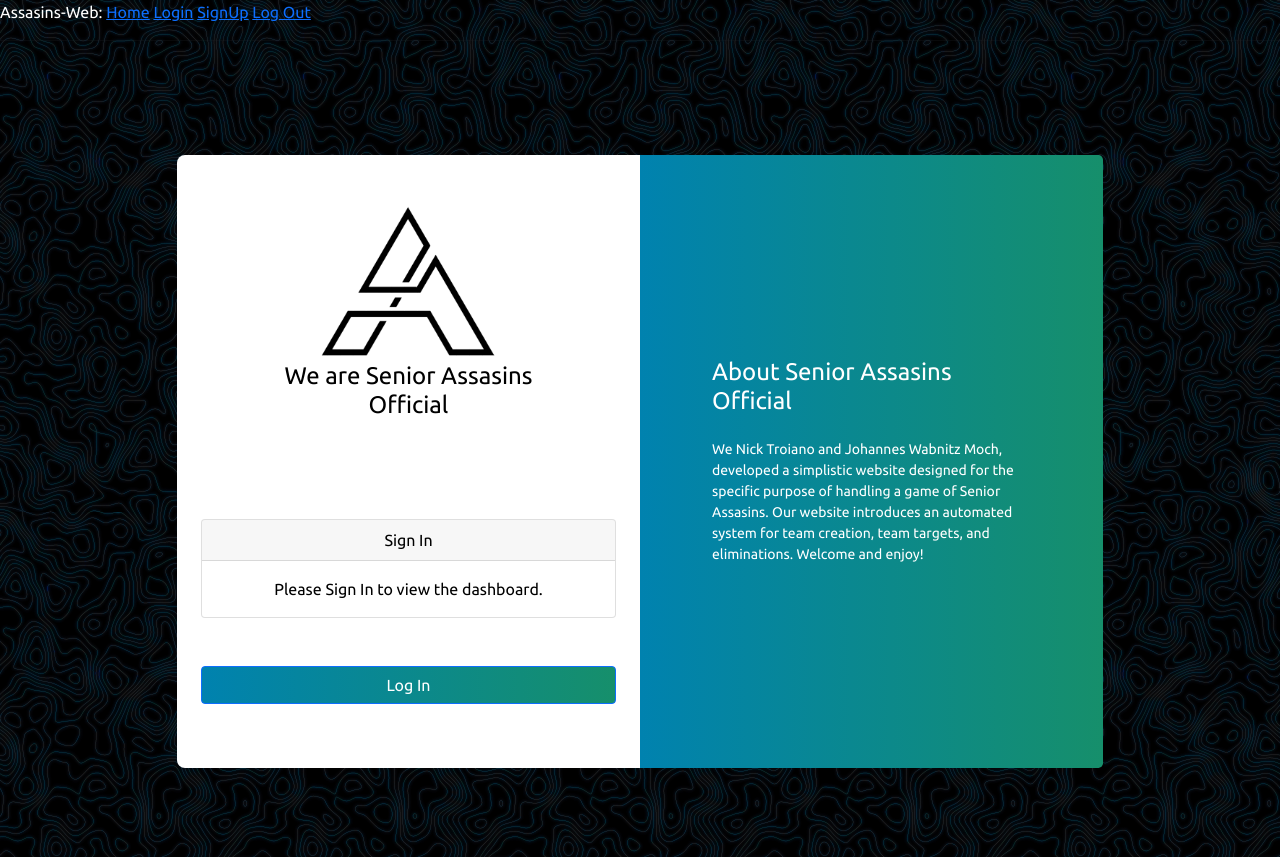
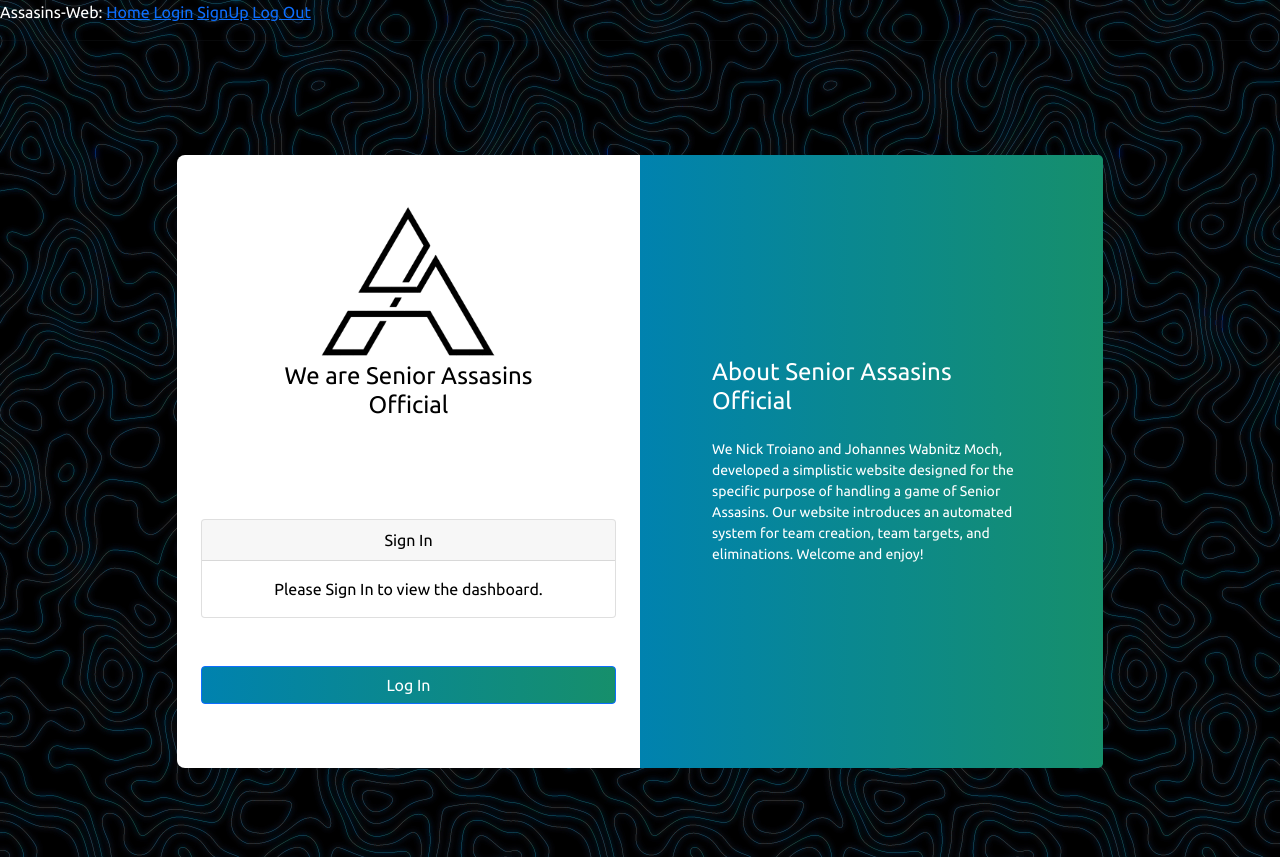
Before and after one commit to CT-42210/senior-assasin-system, a Flask app: page / in a window 1280 px wide. Run offline with Flask 3, Linux system fonts and the light colour scheme; parts of the project's set-up code (start-up, migrations or seed data) failed here and were passed over; some libraries are stand-ins or nearby versions.

Commit message:
javascript-works login-basic-works basic-css-added(iphone friendly website... kinda)

```diff
--- a/app/static/css/index.css
+++ b/app/static/css/index.css
@@ -34,7 +34,7 @@ body {
   font-family: 'Ubuntu', sans-serif;
   background-image: url("/static/images/topo_map_2.jpeg");
   background-repeat: repeat;
-  background-size: 20%;
+  background-size: 40%;
 }
 
 @media only screen and (max-width: 980px) {
```
